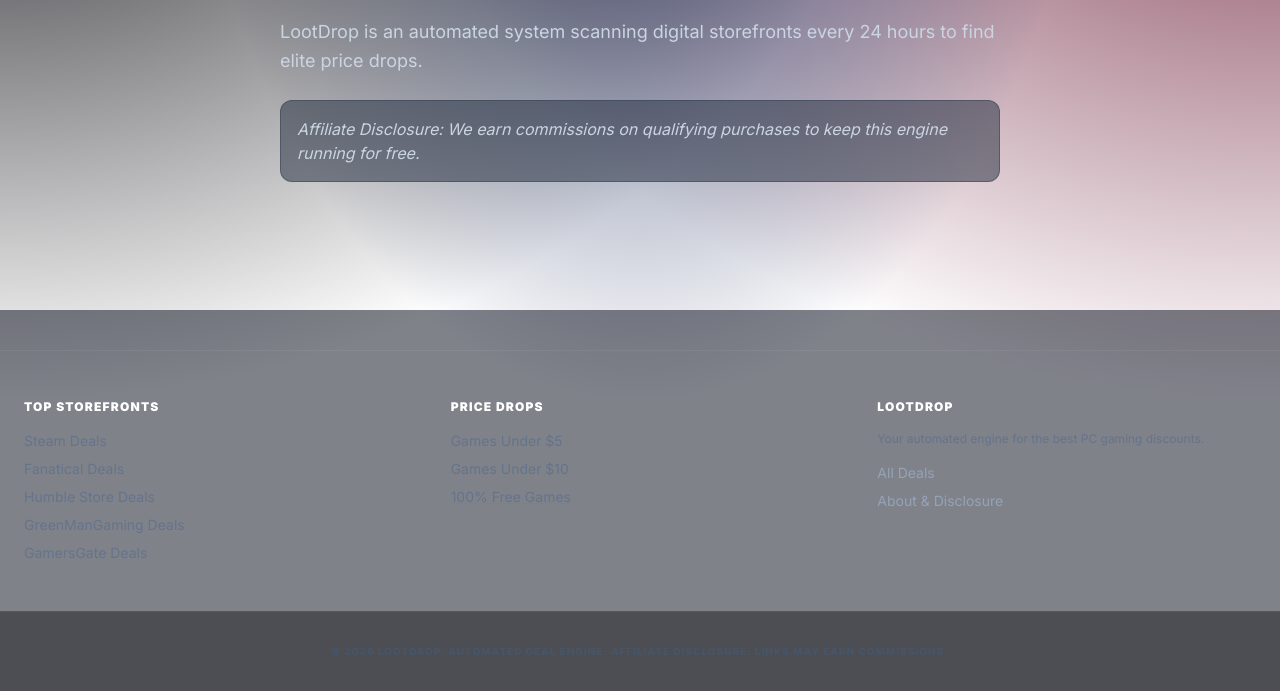
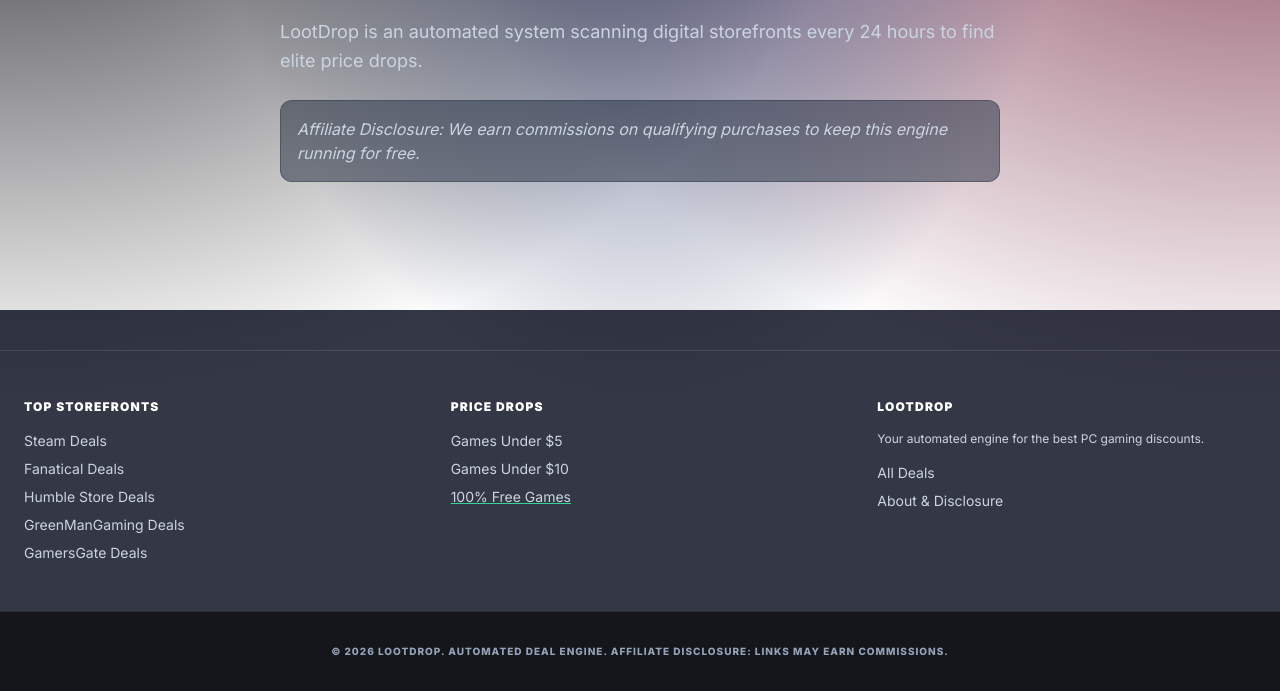
Before and after one commit to SalvaperisR/game-deals-aggregator, a plain HTML site: page about.html in a window 1280 px wide. Shown: the part 304-995 px from the top of the page. Drawn offline with nearby package versions, Linux system fonts and the light colour scheme.

Commit message:
Automated deployment: Updated daily deals 2d85483e57731ea8697ef9b7031baa4c9964fad0

```diff
--- a/about.html
+++ b/about.html
@@ -53,34 +53,34 @@
         </div>
         </main>
 
-        <footer class="bg-slate-950/50 pt-10 mt-auto">
+        <footer class="bg-slate-950/80 pt-10 mt-auto">
 
-        <div class="max-w-7xl mx-auto px-6 py-12 border-t border-white/5 grid grid-cols-1 md:grid-cols-3 gap-12">
+        <div class="max-w-7xl mx-auto px-6 py-12 border-t border-white/10 grid grid-cols-1 md:grid-cols-3 gap-12">
             <div>
                 <h4 class="text-white font-black mb-4 uppercase tracking-widest text-xs">Top Storefronts</h4>
-                <ul class="space-y-2 text-sm text-slate-500">
-                    <li><a href="store-steam.html" class="hover:text-indigo-400 transition-colors">Steam Deals</a></li><li><a href="store-fanatical.html" class="hover:text-indigo-400 transition-colors">Fanatical Deals</a></li><li><a href="store-humble-store.html" class="hover:text-indigo-400 transition-colors">Humble Store Deals</a></li><li><a href="store-greenmangaming.html" class="hover:text-indigo-400 transition-colors">GreenManGaming Deals</a></li><li><a href="store-gamersgate.html" class="hover:text-indigo-400 transition-colors">GamersGate Deals</a></li>
+                <ul class="space-y-2 text-sm text-slate-300">
+                    <li><a href="store-steam.html" class="hover:text-white transition-colors">Steam Deals</a></li><li><a href="store-fanatical.html" class="hover:text-white transition-colors">Fanatical Deals</a></li><li><a href="store-humble-store.html" class="hover:text-white transition-colors">Humble Store Deals</a></li><li><a href="store-greenmangaming.html" class="hover:text-white transition-colors">GreenManGaming Deals</a></li><li><a href="store-gamersgate.html" class="hover:text-white transition-colors">GamersGate Deals</a></li>
                 </ul>
             </div>
             <div>
                 <h4 class="text-white font-black mb-4 uppercase tracking-widest text-xs">Price Drops</h4>
-                <ul class="space-y-2 text-sm text-slate-500">
-                    <li><a href="under-5.html" class="hover:text-indigo-400 transition-colors">Games Under $5</a></li>
-                    <li><a href="under-10.html" class="hover:text-indigo-400 transition-colors">Games Under $10</a></li>
-                    <li><a href="free.html" class="hover:text-indigo-400 transition-colors underline decoration-emerald-500">100% Free Games</a></li>
+                <ul class="space-y-2 text-sm text-slate-300">
+                    <li><a href="under-5.html" class="hover:text-white transition-colors">Games Under $5</a></li>
+                    <li><a href="under-10.html" class="hover:text-white transition-colors">Games Under $10</a></li>
+                    <li><a href="free.html" class="hover:text-white transition-colors underline decoration-emerald-400">100% Free Games</a></li>
                 </ul>
             </div>
             <div>
                 <h4 class="text-white font-black mb-4 uppercase tracking-widest text-xs">LootDrop</h4>
-                <p class="text-slate-500 text-xs mb-4">Your automated engine for the best PC gaming discounts.</p>
-                <ul class="space-y-2 text-sm text-slate-400">
-                    <li><a href="browse.html" class="hover:text-indigo-400 transition-colors">All Deals</a></li>
-                    <li><a href="about.html" class="hover:text-indigo-400 transition-colors">About & Disclosure</a></li>
+                <p class="text-slate-300 text-xs mb-4">Your automated engine for the best PC gaming discounts.</p>
+                <ul class="space-y-2 text-sm text-slate-300">
+                    <li><a href="browse.html" class="hover:text-white transition-colors">All Deals</a></li>
+                    <li><a href="about.html" class="hover:text-white transition-colors">About & Disclosure</a></li>
                 </ul>
             </div>
         </div>
-            <div class="border-t border-white/5 py-8 text-center bg-black/40">
-                <p class="text-slate-600 text-[10px] font-bold uppercase tracking-widest">
+            <div class="border-t border-white/10 py-8 text-center bg-black/60">
+                <p class="text-slate-400 text-[10px] font-bold uppercase tracking-widest">
                     &copy; 2026 LootDrop. Automated Deal Engine. Affiliate Disclosure: Links may earn commissions.
                 </p>
             </div>
```
Also changed, not shown: browse.html (+15 -15 lines), free.html (+14 -14 lines), index.html (+14 -14 lines), store-fanatical.html (+14 -14 lines), store-gamersgate.html (+14 -14 lines), store-greenmangaming.html (+14 -14 lines), store-humble-store.html (+14 -14 lines), store-steam.html (+14 -14 lines), under-10.html (+15 -15 lines), under-5.html (+15 -15 lines).
